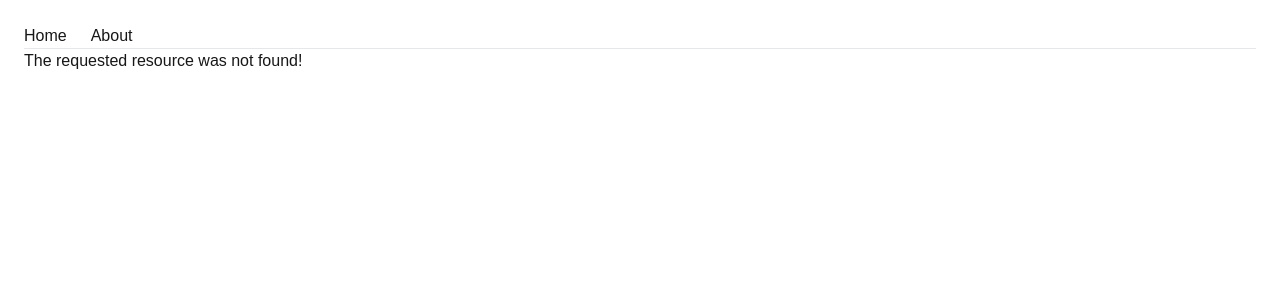
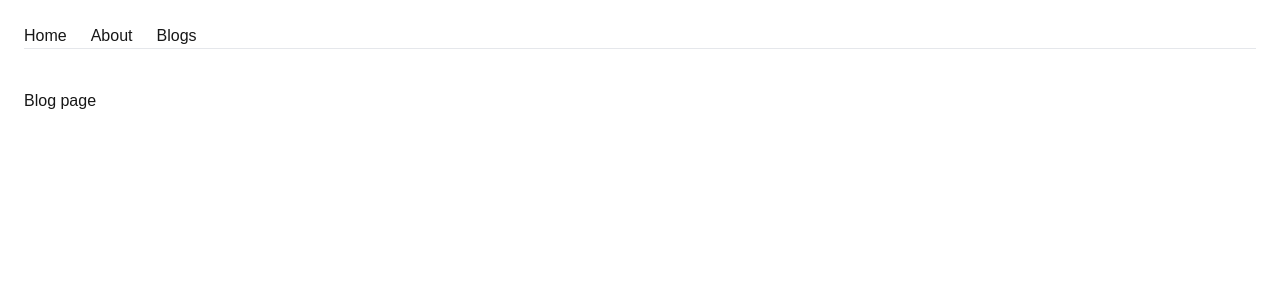
Before and after one commit to amirhamza24/initial_nextjs, a Next.js app: page /blogs in a window 1280 px wide. Before the commit this address had no page. Shown: the top 300 px of the page. Built offline with nearby package versions, Linux system fonts and the light colour scheme.

Commit message:
blogs page add

```diff
--- /dev/null
+++ b/app/blogs/page.js
@@ -0,0 +1,20 @@
+import React from "react";
+
+export default function Blogs() {
+  const blogs = [
+    {
+      title: "Blog 1",
+      description: "Blog 1 Description",
+    },
+    {
+      title: "Blog 2",
+      description: "Blog 2 Description",
+    },
+  ];
+
+  return (
+    <main className="mt-10">
+      <div>Blog page</div>
+    </main>
+  );
+}
--- a/app/layout.js
+++ b/app/layout.js
@@ -21,7 +21,7 @@ export default function RootLayout({ children }) {
   return (
     <html lang="en" className="p-6">
       <body
-        cz-shortcut-listen="true"  // this line add for initial hydration issue
+        cz-shortcut-listen="true" // this line add for initial hydration issue
         className={`${geistSans.variable} ${geistMono.variable} antialiased`}
       >
         <nav>
@@ -31,6 +31,9 @@ export default function RootLayout({ children }) {
             </li>
             <li>
               <Link href="/about">About</Link>
+            </li>
+            <li>
+              <Link href="/blogs">Blogs</Link>
             </li>
           </ul>
         </nav>
```
